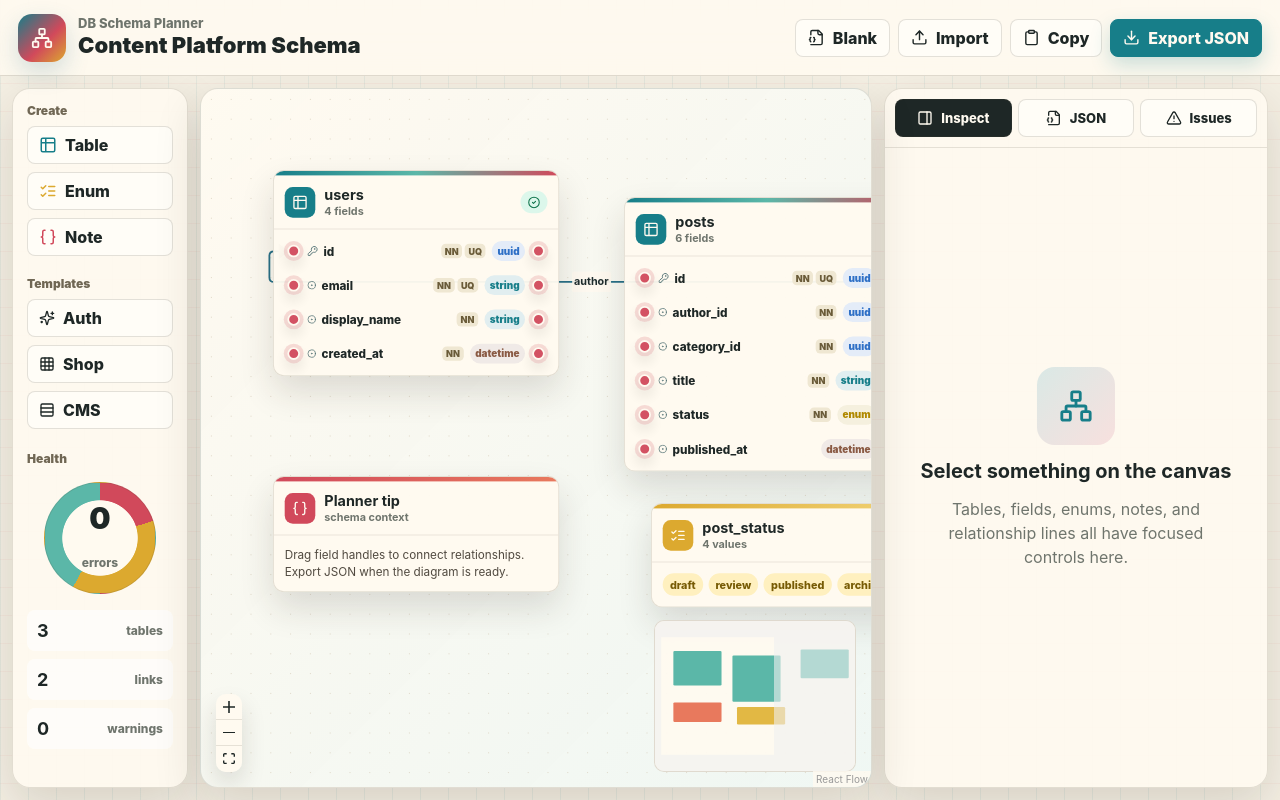
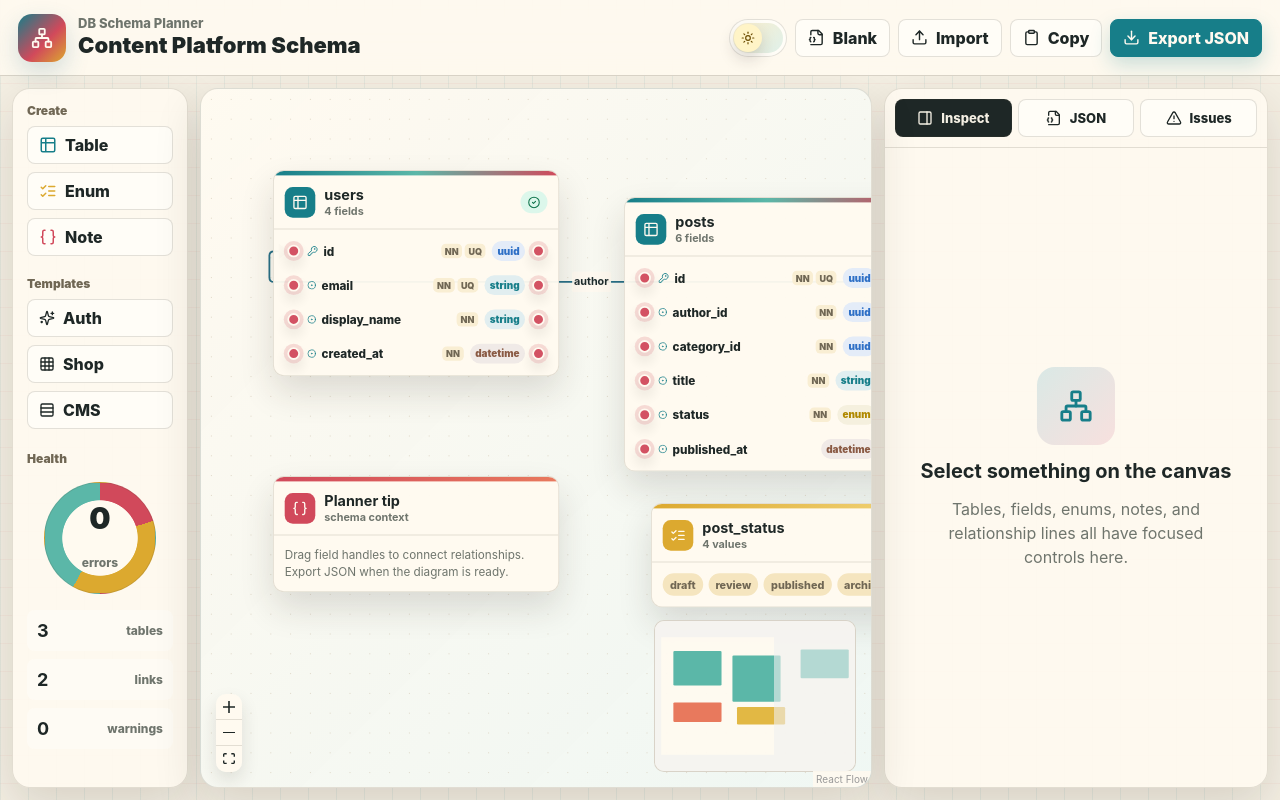
Before and after one commit to 3bdelra7man-76/DB-planner, a React (Vite) app: page / in a window 1280 px wide. Built offline with nearby package versions, Linux system fonts and the light colour scheme.

Commit message:
dark mode toggle

```diff
--- a/src/App.tsx
+++ b/src/App.tsx
@@ -29,11 +29,13 @@ import {
   KeyRound,
   Link2,
   ListChecks,
+  Moon,
   Network,
   PanelRight,
   Plus,
   Rows3,
   Sparkles,
+  Sun,
   Table2,
   Trash2,
   Upload,
@@ -75,8 +77,10 @@ import type {
 } from './types';
 
 const STORAGE_KEY = 'db-schema-planner:draft:v1';
+const THEME_STORAGE_KEY = 'db-schema-planner:theme';
 
 type PanelTab = 'inspect' | 'json' | 'issues';
+type ThemeMode = 'light' | 'dark';
 
 type TableNodeData = Record<string, unknown> & {
   table: SchemaTable;
@@ -327,6 +331,7 @@ export default function App() {
 
 function PlannerApp() {
   const [schema, setSchema] = usePersistentSchema();
+  const [theme, setTheme] = usePersistentTheme();
   const [selection, setSelection] = useState<Selection>({ kind: 'canvas' });
   const [panelTab, setPanelTab] = useState<PanelTab>('inspect');
   const [notice, setNotice] = useState('');
@@ -334,6 +339,7 @@ function PlannerApp() {
 
   const issues = useMemo(() => validateSchema(schema), [schema]);
   const jsonPreview = useMemo(() => JSON.stringify(schema, null, 2), [schema]);
+  const isDarkTheme = theme === 'dark';
 
   const updateSchema = useCallback((updater: (current: SchemaDocument) => SchemaDocument) => {
     setSchema((current) => touchSchema(updater(current)));
@@ -365,21 +371,21 @@ function PlannerApp() {
         animated: isSelected,
         markerEnd: { type: MarkerType.ArrowClosed, width: 18, height: 18 },
         style: {
-          stroke: isSelected ? '#d1495b' : '#276f86',
+          stroke: isSelected ? (isDarkTheme ? '#f06d78' : '#d1495b') : isDarkTheme ? '#4eb8b0' : '#276f86',
           strokeWidth: isSelected ? 3 : 2,
         },
         labelStyle: {
-          fill: '#1f2d2e',
+          fill: isDarkTheme ? '#f4ead6' : '#1f2d2e',
           fontWeight: 700,
           fontSize: 12,
         },
         labelBgStyle: {
-          fill: '#fffaf0',
+          fill: isDarkTheme ? '#20241f' : '#fffaf0',
           fillOpacity: 0.92,
         },
       };
     });
-  }, [schema.relations, selection]);
+  }, [isDarkTheme, schema.relations, selection]);
 
   useEffect(() => {
     if (notice) {
@@ -590,7 +596,7 @@ function PlannerApp() {
   }, [replaceSchema]);
 
   return (
-    <div className="app-shell">
+    <div className="app-shell" data-theme={theme}>
       <header className="topbar">
         <div className="brand-block">
           <div className="brand-mark">
@@ -612,6 +618,20 @@ function PlannerApp() {
         </div>
 
         <div className="toolbar-actions">
+          <button
+            type="button"
+            className="theme-toggle"
+            title={theme === 'dark' ? 'Switch to light mode' : 'Switch to dark mode'}
+            aria-label={theme === 'dark' ? 'Switch to light mode' : 'Switch to dark mode'}
+            aria-pressed={theme === 'dark'}
+            onClick={() => setTheme((current) => (current === 'dark' ? 'light' : 'dark'))}
+          >
+            <span className="theme-toggle-track">
+              <span className="theme-toggle-thumb">
+                {theme === 'dark' ? <Moon size={14} /> : <Sun size={14} />}
+              </span>
+            </span>
+          </button>
           <button type="button" className="ghost-button" title="Start blank schema" onClick={() => replaceSchema(createBlankSchema())}>
             <FileJson2 size={17} />
             Blank
@@ -733,7 +753,7 @@ function PlannerApp() {
             deleteKeyCode={null}
             nodeDragThreshold={4}
           >
-            <Background color="#d9d0bd" gap={22} size={1.2} />
+            <Background color={isDarkTheme ? '#3a362d' : '#d9d0bd'} gap={22} size={1.2} />
             <MiniMap
               pannable
               zoomable
@@ -1314,6 +1334,24 @@ function usePersistentSchema(): [SchemaDocument, React.Dispatch<React.SetStateAc
   return [schema, setSchema];
 }
 
+function usePersistentTheme(): [ThemeMode, React.Dispatch<React.SetStateAction<ThemeMode>>] {
+  const [theme, setTheme] = useState<ThemeMode>(() => {
+    const stored = localStorage.getItem(THEME_STORAGE_KEY);
+
+    if (stored === 'light' || stored === 'dark') {
+      return stored;
+    }
+
+    return window.matchMedia?.('(prefers-color-scheme: dark)').matches ? 'dark' : 'light';
+  });
+
+  useEffect(() => {
+    localStorage.setItem(THEME_STORAGE_KEY, theme);
+  }, [theme]);
+
+  return [theme, setTheme];
+}
+
 function patchTable(
   updateSchema: (updater: (current: SchemaDocument) => SchemaDocument) => void,
   tableId: string,
--- a/src/styles.css
+++ b/src/styles.css
@@ -19,6 +19,72 @@
   --amber: #dca92f;
   --violet: #7161ef;
   --shadow: 0 18px 48px rgba(44, 36, 26, 0.14);
+  --app-bg: #f4efe3;
+  --grid-x: rgba(23, 126, 137, 0.07);
+  --grid-y: rgba(209, 73, 91, 0.05);
+  --topbar-bg: rgba(255, 250, 240, 0.9);
+  --surface: rgba(255, 250, 240, 0.9);
+  --surface-solid: #fffdf7;
+  --surface-strong: #fffaf0;
+  --canvas-bg: linear-gradient(135deg, rgba(255, 250, 240, 0.9), rgba(237, 247, 244, 0.88)), #fffaf0;
+  --node-bg: rgba(255, 250, 240, 0.96);
+  --border: rgba(83, 74, 57, 0.16);
+  --border-strong: rgba(83, 74, 57, 0.22);
+  --section-text: #706754;
+  --hover-shadow: 0 8px 18px rgba(44, 36, 26, 0.12);
+  --node-shadow: 0 18px 38px rgba(44, 36, 26, 0.14);
+  --control-bg: #fffaf0;
+  --minimap-bg: rgba(255, 250, 240, 0.92);
+  --json-bg: #171f1e;
+  --json-ink: #f8f1da;
+  --toast-bg: #1e2726;
+  --success-bg: #dcf7eb;
+  --success-ink: #0d734a;
+  --warning-bg: #fff2cb;
+  --warning-ink: #765a08;
+  --error-bg: #ffe8e4;
+  --error-ink: #8f2f32;
+}
+
+.app-shell[data-theme="dark"] {
+  color-scheme: dark;
+  --paper: #181b17;
+  --paper-strong: #20241f;
+  --ink: #f4ead6;
+  --muted: #a9ad9f;
+  --line: #3a362d;
+  --line-strong: #5b5140;
+  --teal: #4eb8b0;
+  --mint: #7ad1ac;
+  --coral: #f06d78;
+  --amber: #efc65c;
+  --violet: #9c91ff;
+  --shadow: 0 18px 48px rgba(0, 0, 0, 0.34);
+  --app-bg: #11130f;
+  --grid-x: rgba(78, 184, 176, 0.08);
+  --grid-y: rgba(240, 109, 120, 0.06);
+  --topbar-bg: rgba(24, 27, 23, 0.9);
+  --surface: rgba(27, 31, 26, 0.92);
+  --surface-solid: #20241f;
+  --surface-strong: #252920;
+  --canvas-bg: linear-gradient(135deg, rgba(24, 27, 23, 0.94), rgba(27, 42, 36, 0.88)), #151812;
+  --node-bg: rgba(32, 36, 31, 0.96);
+  --border: rgba(244, 234, 214, 0.12);
+  --border-strong: rgba(244, 234, 214, 0.2);
+  --section-text: #c0ad81;
+  --hover-shadow: 0 10px 22px rgba(0, 0, 0, 0.28);
+  --node-shadow: 0 18px 42px rgba(0, 0, 0, 0.36);
+  --control-bg: #20241f;
+  --minimap-bg: rgba(24, 27, 23, 0.94);
+  --json-bg: #0d0f0c;
+  --json-ink: #f3e6c9;
+  --toast-bg: #f4ead6;
+  --success-bg: rgba(122, 209, 172, 0.16);
+  --success-ink: #92e6c0;
+  --warning-bg: rgba(239, 198, 92, 0.16);
+  --warning-ink: #f2cd68;
+  --error-bg: rgba(240, 109, 120, 0.16);
+  --error-ink: #ff98a1;
 }
 
 * {
@@ -48,17 +114,61 @@ button {
   cursor: pointer;
 }
 
+.topbar,
+.brand-block input,
+.ghost-button,
+.primary-button,
+.tool-button,
+.template-button,
+.small-button,
+.danger-button,
+.icon-button,
+.panel-tabs button,
+.left-rail,
+.right-panel,
+.canvas-panel,
+.schema-node,
+.node-header,
+.field-row,
+.field-flags span,
+.type-pill,
+.enum-values span,
+.note-node p,
+.field-label input,
+.field-label select,
+.field-label textarea,
+.toggle-control,
+.field-picker-list button,
+.index-editor,
+.relationship-summary,
+.json-panel pre,
+.issue-item,
+.empty-graphic,
+.react-flow__controls-button,
+.react-flow__minimap,
+.react-flow__attribution {
+  transition:
+    background 280ms ease,
+    background-color 280ms ease,
+    border-color 280ms ease,
+    color 280ms ease,
+    box-shadow 280ms ease;
+}
+
 .app-shell {
   width: 100%;
   height: 100%;
   display: grid;
   grid-template-rows: 76px minmax(0, 1fr);
   background:
-    linear-gradient(90deg, rgba(23, 126, 137, 0.07) 1px, transparent 1px),
-    linear-gradient(0deg, rgba(209, 73, 91, 0.05) 1px, transparent 1px),
-    #f4efe3;
+    linear-gradient(90deg, var(--grid-x) 1px, transparent 1px),
+    linear-gradient(0deg, var(--grid-y) 1px, transparent 1px),
+    var(--app-bg);
   background-size: 28px 28px;
   color: var(--ink);
+  transition:
+    background-color 280ms ease,
+    color 280ms ease;
 }
 
 .topbar {
@@ -67,10 +177,13 @@ button {
   justify-content: space-between;
   gap: 20px;
   padding: 12px 18px;
-  border-bottom: 1px solid rgba(83, 74, 57, 0.18);
-  background: rgba(255, 250, 240, 0.9);
+  border-bottom: 1px solid var(--border-strong);
+  background: var(--topbar-bg);
   backdrop-filter: blur(14px);
   z-index: 10;
+  transition:
+    background 280ms ease,
+    border-color 280ms ease;
 }
 
 .brand-block {
@@ -126,6 +239,62 @@ button {
   flex-wrap: wrap;
 }
 
+.theme-toggle {
+  width: 58px;
+  height: 38px;
+  border: 1px solid var(--border);
+  border-radius: 999px;
+  padding: 3px;
+  display: inline-flex;
+  align-items: center;
+  background: var(--surface-solid);
+  color: var(--ink);
+  box-shadow: inset 0 0 0 1px rgba(255, 255, 255, 0.04);
+  transition:
+    transform 140ms ease,
+    background 280ms ease,
+    border-color 280ms ease,
+    box-shadow 280ms ease;
+}
+
+.theme-toggle-track {
+  width: 100%;
+  height: 100%;
+  position: relative;
+  border-radius: inherit;
+  background: linear-gradient(135deg, rgba(239, 198, 92, 0.28), rgba(78, 184, 176, 0.18));
+}
+
+.theme-toggle-thumb {
+  width: 28px;
+  height: 28px;
+  position: absolute;
+  top: 1px;
+  left: 1px;
+  border-radius: 50%;
+  display: grid;
+  place-items: center;
+  color: #6b4c00;
+  background: #fff4c7;
+  box-shadow: 0 7px 16px rgba(44, 36, 26, 0.18);
+  transition:
+    transform 300ms cubic-bezier(0.2, 0.8, 0.2, 1),
+    background 280ms ease,
+    color 280ms ease,
+    box-shadow 280ms ease;
+}
+
+.app-shell[data-theme="dark"] .theme-toggle-track {
+  background: linear-gradient(135deg, rgba(78, 184, 176, 0.24), rgba(240, 109, 120, 0.18));
+}
+
+.app-shell[data-theme="dark"] .theme-toggle-thumb {
+  transform: translateX(20px) rotate(18deg);
+  color: #eef5de;
+  background: #30372c;
+  box-shadow: 0 8px 18px rgba(0, 0, 0, 0.36);
+}
+
 .ghost-button,
 .primary-button,
 .tool-button,
@@ -155,9 +324,9 @@ button {
 .small-button,
 .icon-button,
 .panel-tabs button {
-  background: #fffdf7;
+  background: var(--surface-solid);
   color: var(--ink);
-  border-color: rgba(83, 74, 57, 0.16);
+  border-color: var(--border);
 }
 
 .ghost-button,
@@ -167,8 +336,8 @@ button {
 
 .primary-button {
   color: #fffaf0;
-  background: #177e89;
-  border-color: #177e89;
+  background: var(--teal);
+  border-color: var(--teal);
   box-shadow: 0 8px 20px rgba(23, 126, 137, 0.22);
 }
 
@@ -178,9 +347,10 @@ button {
 .small-button:hover,
 .icon-button:hover,
 .panel-tabs button:hover,
-.primary-button:hover {
+.primary-button:hover,
+.theme-toggle:hover {
   transform: translateY(-1px);
-  box-shadow: 0 8px 18px rgba(44, 36, 26, 0.12);
+  box-shadow: var(--hover-shadow);
 }
 
 .hidden-input {
@@ -198,10 +368,14 @@ button {
 .left-rail,
 .right-panel {
   min-height: 0;
-  border: 1px solid rgba(83, 74, 57, 0.16);
-  background: rgba(255, 250, 240, 0.9);
+  border: 1px solid var(--border);
+  background: var(--surface);
   box-shadow: var(--shadow);
   overflow: auto;
+  transition:
+    background 280ms ease,
+    border-color 280ms ease,
+    box-shadow 280ms ease;
 }
 
 .left-rail {
@@ -222,7 +396,7 @@ button {
 }
 
 .section-label {
-  color: #706754;
+  color: var(--section-text);
   font-size: 12px;
   font-weight: 900;
 }
@@ -260,9 +434,9 @@ button {
   place-items: center;
   margin: 4px auto;
   background:
-    radial-gradient(circle at center, #fffaf0 0 48%, transparent 49%),
+    radial-gradient(circle at center, var(--surface-strong) 0 48%, transparent 49%),
     conic-gradient(var(--coral) 0 20%, var(--amber) 20% 58%, var(--mint) 58% 100%);
-  border: 1px solid rgba(83, 74, 57, 0.16);
+  border: 1px solid var(--border);
 }
 
 .health-ring span {
@@ -292,7 +466,7 @@ button {
   align-items: center;
   padding: 10px;
   border-radius: 8px;
-  background: rgba(255, 255, 255, 0.62);
+  background: color-mix(in srgb, var(--surface-solid) 72%, transparent);
   color: var(--muted);
   font-size: 12px;
   font-weight: 800;
@@ -308,12 +482,14 @@ button {
   min-height: 0;
   position: relative;
   overflow: hidden;
-  border: 1px solid rgba(83, 74, 57, 0.16);
+  border: 1px solid var(--border);
   border-radius: 18px;
-  background:
-    linear-gradient(135deg, rgba(255, 250, 240, 0.9), rgba(237, 247, 244, 0.88)),
-    #fffaf0;
+  background: var(--canvas-bg);
   box-shadow: var(--shadow);
+  transition:
+    background 280ms ease,
+    border-color 280ms ease,
+    box-shadow 280ms ease;
 }
 
 .canvas-panel .react-flow {
@@ -322,27 +498,27 @@ button {
 }
 
 .react-flow__attribution {
-  background: rgba(255, 250, 240, 0.8);
-  color: #5f665f;
+  background: var(--surface);
+  color: var(--muted);
 }
 
 .react-flow__minimap {
-  border: 1px solid rgba(83, 74, 57, 0.18);
+  border: 1px solid var(--border-strong);
   border-radius: 10px;
   overflow: hidden;
-  background: rgba(255, 250, 240, 0.92);
+  background: var(--minimap-bg);
 }
 
 .react-flow__controls {
-  box-shadow: 0 12px 24px rgba(44, 36, 26, 0.14);
+  box-shadow: var(--hover-shadow);
   border-radius: 10px;
   overflow: hidden;
 }
 
 .react-flow__controls-button {
   border: 0;
-  border-bottom: 1px solid rgba(83, 74, 57, 0.14);
-  background: #fffaf0;
+  border-bottom: 1px solid var(--border);
+  background: var(--control-bg);
   color: var(--ink);
 }
 
@@ -354,8 +530,8 @@ button {
   z-index: 5;
   padding: 10px 14px;
   border-radius: 999px;
-  color: #fffaf0;
-  background: #1e2726;
+  color: var(--app-bg);
+  background: var(--toast-bg);
   box-shadow: 0 12px 28px rgba(30, 39, 38, 0.2);
   font-size: 13px;
   font-weight: 800;
@@ -364,18 +540,22 @@ button {
 .schema-node {
   width: 318px;
   position: relative;
-  border: 1px solid rgba(83, 74, 57, 0.16);
+  border: 1px solid var(--border);
   border-radius: 12px;
-  background: rgba(255, 250, 240, 0.96);
-  box-shadow: 0 18px 38px rgba(44, 36, 26, 0.14);
+  background: var(--node-bg);
+  box-shadow: var(--node-shadow);
   overflow: hidden;
+  transition:
+    background 280ms ease,
+    border-color 280ms ease,
+    box-shadow 280ms ease;
 }
 
 .schema-node.is-selected {
   border-color: var(--teal);
   box-shadow:
     0 0 0 3px rgba(23, 126, 137, 0.18),
-    0 18px 38px rgba(44, 36, 26, 0.16);
+    var(--node-shadow);
 }
 
 .node-accent {
@@ -396,7 +576,7 @@ button {
   align-items: center;
   gap: 10px;
   padding: 12px;
-  border-bottom: 1px solid rgba(83, 74, 57, 0.12);
+  border-bottom: 1px solid var(--border);
 }
 
 .node-icon,
@@ -457,13 +637,13 @@ button {
 }
 
 .node-alert {
-  color: #8f2f32;
-  background: #ffe3df;
+  color: var(--error-ink);
+  background: var(--error-bg);
 }
 
 .node-clean {
-  color: #0d734a;
-  background: #dcf7eb;
+  color: var(--success-ink);
+  background: var(--success-bg);
 }
 
 .field-list {
@@ -487,7 +667,7 @@ button {
 
 .field-row:hover,
 .field-row.is-active {
-  background: rgba(23, 126, 137, 0.08);
+  background: color-mix(in srgb, var(--teal) 12%, transparent);
 }
 
 .field-name {
@@ -502,7 +682,7 @@ button {
 
 .field-name svg {
   flex: 0 0 auto;
-  color: #4f6f72;
+  color: var(--teal);
 }
 
 .field-flags {
@@ -513,8 +693,8 @@ button {
 .field-flags span {
   padding: 2px 4px;
   border-radius: 5px;
-  background: #efe7d2;
-  color: #6a5b38;
+  background: color-mix(in srgb, var(--amber) 18%, var(--surface-solid));
+  color: var(--section-text);
   font-size: 10px;
   font-weight: 900;
 }
@@ -535,8 +715,8 @@ button {
 .field-handle {
   width: 14px;
   height: 14px;
-  border: 2px solid #fffaf0;
-  background: #177e89;
+  border: 2px solid var(--surface-strong);
+  background: var(--teal);
   box-shadow:
     0 0 0 2px rgba(23, 126, 137, 0.16),
     0 4px 10px rgba(30, 39, 38, 0.16);
@@ -570,7 +750,7 @@ button {
 .field-handle:hover,
 .field-handle.connectingfrom,
 .field-handle.connectionindicator {
-  background: #d1495b;
+  background: var(--coral);
   box-shadow:
     0 0 0 4px rgba(209, 73, 91, 0.18),
     0 8px 18px rgba(30, 39, 38, 0.2);
@@ -596,8 +776,8 @@ button {
 .enum-values span {
   padding: 5px 8px;
   border-radius: 999px;
-  background: #fff0bf;
-  color: #775b05;
+  background: color-mix(in srgb, var(--amber) 28%, var(--surface-solid));
+  color: var(--section-text);
   font-size: 12px;
   font-weight: 850;
 }
@@ -605,7 +785,7 @@ button {
 .note-node p {
   margin: 0;
   padding: 12px;
-  color: #514a40;
+  color: var(--muted);
   line-height: 1.45;
   font-size: 13px;
   overflow-wrap: anywhere;
@@ -616,7 +796,7 @@ button {
   grid-template-columns: repeat(3, 1fr);
   gap: 6px;
   padding: 10px;
-  border-bottom: 1px solid rgba(83, 74, 57, 0.14);
+  border-bottom: 1px solid var(--border);
 }
 
 .panel-tabs button {
@@ -626,8 +806,8 @@ button {
 }
 
 .panel-tabs button.is-active {
-  background: #1e2726;
-  color: #fffaf0;
+  background: var(--ink);
+  color: var(--app-bg);
 }
 
 .inspector,
@@ -672,7 +852,7 @@ button {
 .field-label {
   display: grid;
   gap: 7px;
-  color: #5f665f;
+  color: var(--muted);
   font-size: 12px;
   font-weight: 900;
 }
@@ -683,10 +863,10 @@ button {
 .index-editor input {
   width: 100%;
   min-height: 40px;
-  border: 1px solid rgba(83, 74, 57, 0.18);
+  border: 1px solid var(--border-strong);
   border-radius: 8px;
   padding: 9px 10px;
-  background: #fffdf7;
+  background: var(--surface-solid);
   color: var(--ink);
   outline: none;
   font-weight: 750;
@@ -722,9 +902,9 @@ button {
   align-items: center;
   gap: 8px;
   padding: 8px;
-  border: 1px solid rgba(83, 74, 57, 0.16);
+  border: 1px solid var(--border);
   border-radius: 8px;
-  background: #fffdf7;
+  background: var(--surface-solid);
   color: var(--ink);
   font-size: 12px;
   font-weight: 850;
@@ -761,9 +941,9 @@ button {
   align-items: center;
   justify-content: space-between;
   gap: 10px;
-  border: 1px solid rgba(83, 74, 57, 0.14);
+  border: 1px solid var(--border);
   border-radius: 8px;
-  background: #fffdf7;
+  background: var(--surface-solid);
   color: var(--ink);
   padding: 7px 9px;
   font-size: 13px;
@@ -785,9 +965,9 @@ button {
   display: grid;
   gap: 8px;
   padding: 10px;
-  border: 1px solid rgba(83, 74, 57, 0.14);
+  border: 1px solid var(--border);
   border-radius: 8px;
-  background: rgba(255, 255, 255, 0.54);
+  background: color-mix(in srgb, var(--surface-solid) 72%, transparent);
 }
 
 .index-field-grid {
@@ -811,8 +991,8 @@ button {
   justify-content: space-between;
   padding: 10px;
   border-radius: 8px;
-  background: #edf7f4;
-  color: #245a5d;
+  background: color-mix(in srgb, var(--teal) 16%, var(--surface-solid));
+  color: var(--teal);
   font-size: 12px;
   font-weight: 900;
 }
@@ -827,15 +1007,15 @@ button {
   min-height: 42px;
   margin-top: 4px;
   color: #fffaf0;
-  background: #b23b48;
-  border-color: #b23b48;
+  background: color-mix(in srgb, var(--coral) 78%, #771d27);
+  border-color: color-mix(in srgb, var(--coral) 78%, #771d27);
 }
 
 .link-danger {
   width: max-content;
   border: 0;
   background: transparent;
-  color: #b23b48;
+  color: var(--coral);
   padding: 2px 0;
   font-size: 12px;
   font-weight: 900;
@@ -857,11 +1037,11 @@ button {
   min-height: 0;
   margin: 0;
   overflow: auto;
-  border: 1px solid rgba(83, 74, 57, 0.16);
+  border: 1px solid var(--border);
   border-radius: 10px;
   padding: 12px;
-  background: #171f1e;
-  color: #f8f1da;
+  background: var(--json-bg);
+  color: var(--json-ink);
   line-height: 1.45;
   font-size: 12px;
 }
@@ -872,8 +1052,8 @@ button {
   gap: 9px;
   border-radius: 8px;
   padding: 10px;
-  background: #fffdf7;
-  border: 1px solid rgba(83, 74, 57, 0.14);
+  background: var(--surface-solid);
+  border: 1px solid var(--border);
   font-size: 13px;
   font-weight: 800;
   line-height: 1.35;
@@ -884,13 +1064,13 @@ button {
 }
 
 .issue-item.error {
-  color: #8f2f32;
-  background: #ffe8e4;
+  color: var(--error-ink);
+  background: var(--error-bg);
 }
 
 .issue-item.warning {
-  color: #765a08;
-  background: #fff2cb;
+  color: var(--warning-ink);
+  background: var(--warning-bg);
 }
 
 .empty-inspector,
@@ -923,7 +1103,7 @@ button {
   border-radius: 18px;
   background:
     linear-gradient(135deg, rgba(23, 126, 137, 0.16), rgba(209, 73, 91, 0.16)),
-    #fffdf7;
+    var(--surface-solid);
   color: var(--teal);
 }
 
@@ -932,7 +1112,7 @@ button {
   display: grid;
   gap: 10px;
   align-content: center;
-  color: #0d734a;
+  color: var(--success-ink);
   font-weight: 850;
 }
 
```
Also changed, not shown: 4 other files (tests, documents, lock files or other folders).
